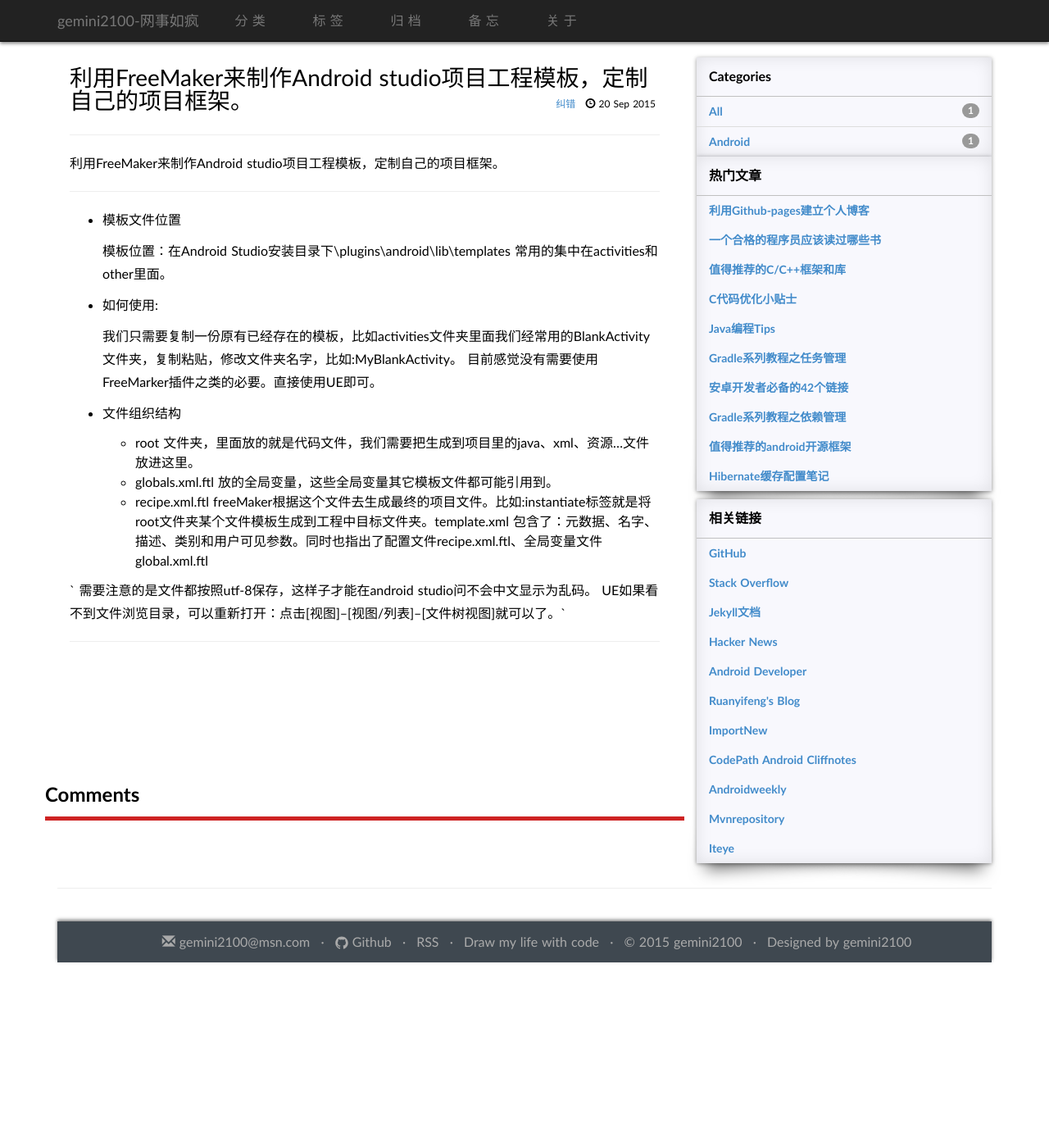
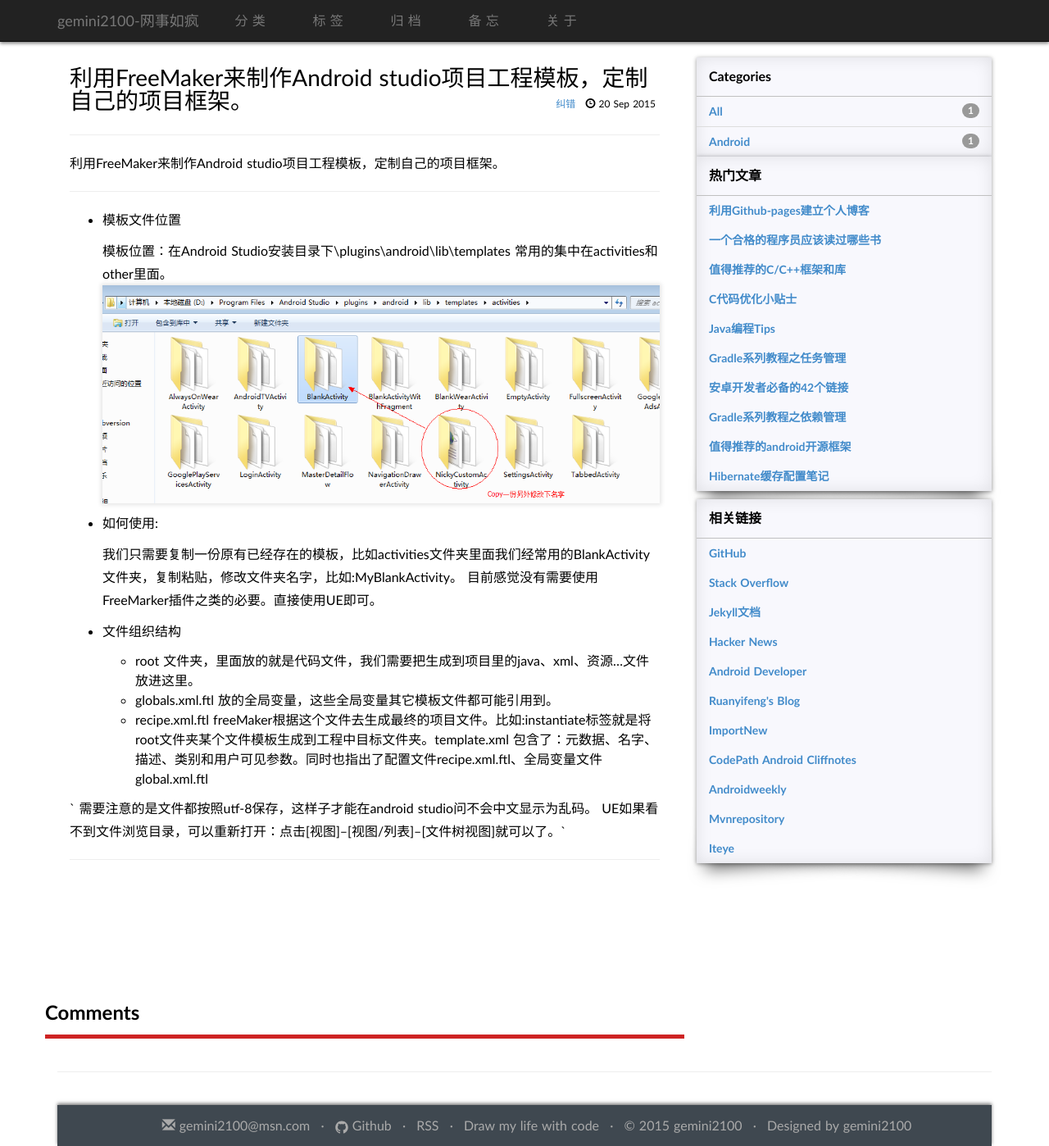
Before and after one commit to gemini2100/gemini2100.github.io, a Jekyll site: the page built from _posts/2015-09-20-FreeMaker来制作Android studio工程模板.md, in a window 1280 px wide and 1398 px high. Shown: the whole window at 82% size. Built offline with Jekyll 4.4.1, drawn with Linux system fonts in a browser that asks for light colours; some web fonts are replaced; comment, search, counter and statistics services are not loaded.

Commit message:
添加截图
androidTemplates.png

```diff
--- a/_posts/2015-09-20-FreeMaker来制作Android studio工程模板.md
+++ b/_posts/2015-09-20-FreeMaker来制作Android studio工程模板.md
@@ -15,6 +15,7 @@ tags : [Android]
 * 模板文件位置
 
   模板位置：在Android Studio安装目录下\plugins\android\lib\templates 常用的集中在activities和other里面。
+   ![](/images/androidTemplates.png)
 
 * 如何使用:
 
```
Also changed, not shown: images/androidTemplates.png (added).
